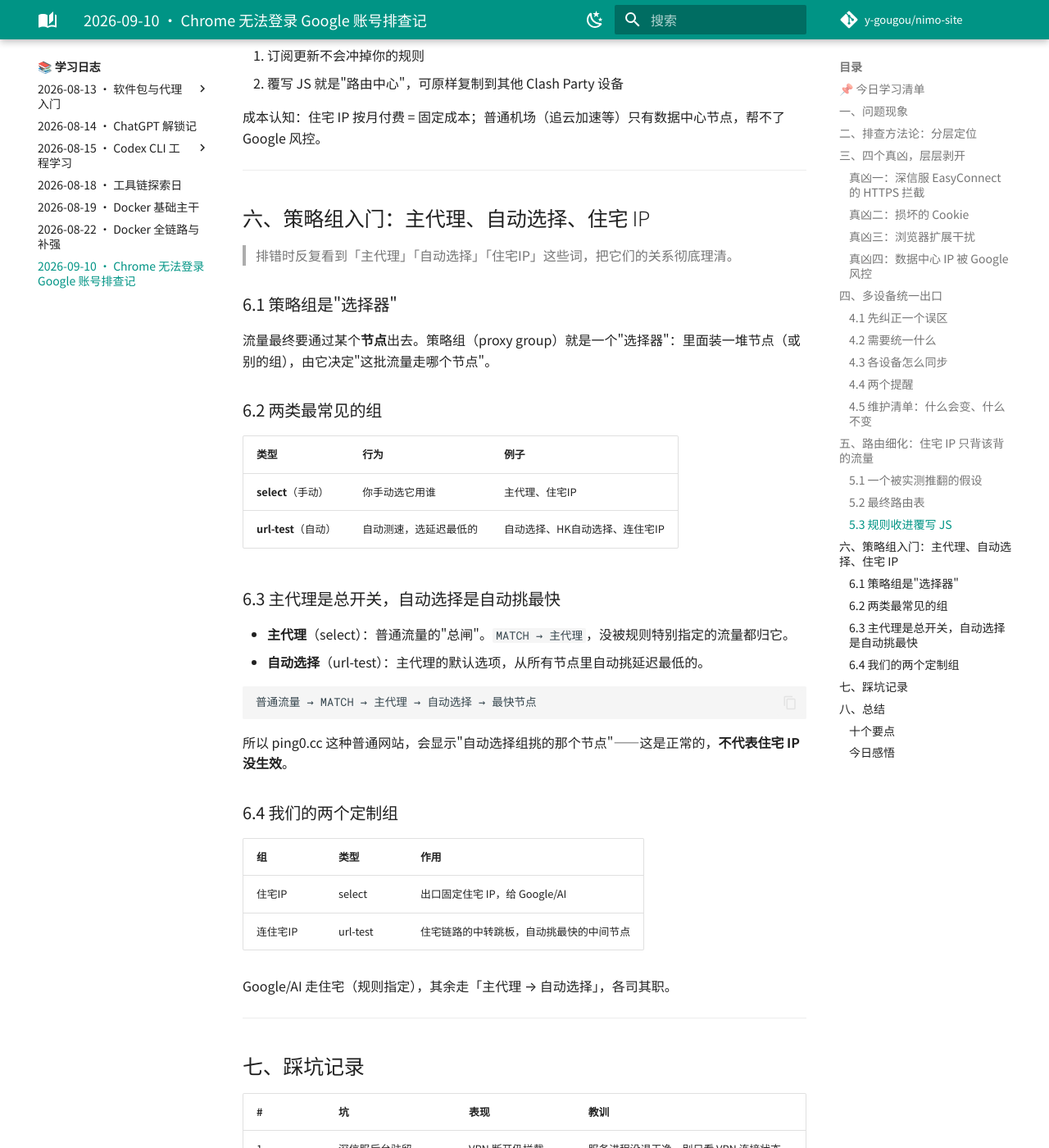
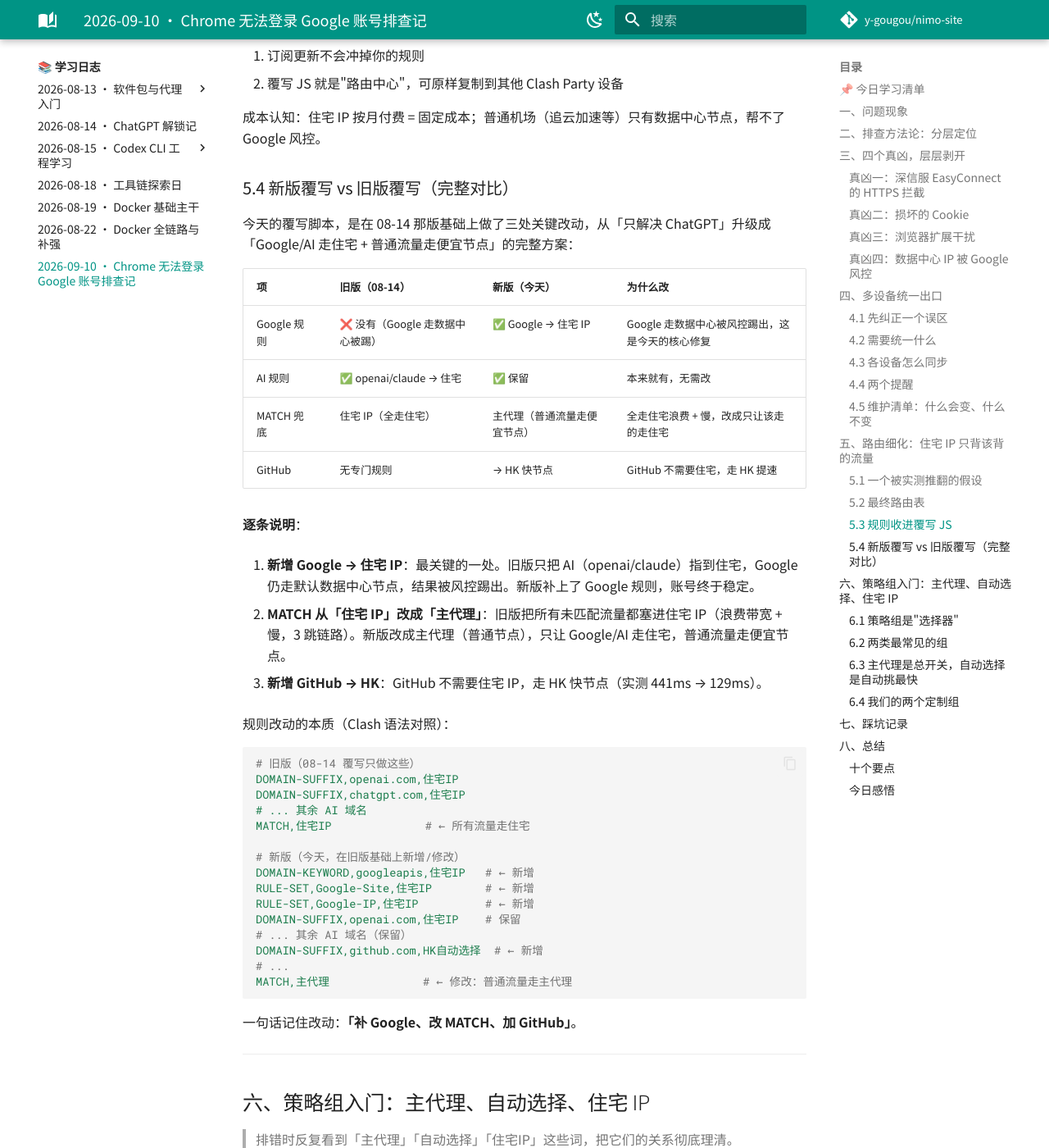
Before and after one commit to y-gougou/nimo-site, an MkDocs documentation site: the page built from docs/log/2026-09-10.md, in a window 1280 px wide and 1400 px high, scrolled down 6642 px. Shown: the whole window at 82% size. Built offline with MkDocs 1.6.1 and Material for MkDocs 9.7.7, drawn with Linux system fonts in a browser that asks for light colours; a script that is not in the unit is left out; comment, search, counter and statistics services are not loaded; some of the changed text lies outside the part shown.

Commit message:
日志: 补充新版vs旧版覆写对比，五台设备全部完成

````diff
--- a/docs/log/2026-09-10.md
+++ b/docs/log/2026-09-10.md
@@ -149,10 +149,10 @@
 | 设备 | 客户端 | 做法 |
 |------|--------|------|
 | 本机 Windows | Clash Party | ✅ 已完成（JS 覆写） |
+| 另一台 Windows | Clash Party | ✅ 已完成（复用 JS 覆写） |
+| Ubuntu | Clash Party | ✅ 已完成（复用 JS 覆写） |
 | iOS | Shadowrocket | ✅ 已完成（conf + `chain` 链式，FINAL→PROXY） |
 | Android | Clash Meta | ✅ 已完成（完整 yaml，内置住宅 IP + 规则） |
-| 另一台 Windows | Clash Party | 复用桌面 JS 覆写脚本 |
-| Ubuntu | Clash Party | 复用桌面 JS 覆写脚本 |
 
 **三要素**（每台设备都要有）：
 
@@ -207,6 +207,47 @@
 2. 覆写 JS 就是"路由中心"，可原样复制到其他 Clash Party 设备
 
 成本认知：住宅 IP 按月付费 = 固定成本；普通机场（追云加速等）只有数据中心节点，帮不了 Google 风控。
+
+### 5.4 新版覆写 vs 旧版覆写（完整对比）
+
+今天的覆写脚本，是在 08-14 那版基础上做了三处关键改动，从「只解决 ChatGPT」升级成「Google/AI 走住宅 + 普通流量走便宜节点」的完整方案：
+
+| 项 | 旧版（08-14） | 新版（今天） | 为什么改 |
+|----|--------------|-------------|---------|
+| Google 规则 | ❌ 没有（Google 走数据中心被踢） | ✅ Google → 住宅 IP | Google 走数据中心被风控踢出，这是今天的核心修复 |
+| AI 规则 | ✅ openai/claude → 住宅 | ✅ 保留 | 本来就有，无需改 |
+| MATCH 兜底 | 住宅 IP（全走住宅） | 主代理（普通流量走便宜节点） | 全走住宅浪费 + 慢，改成只让该走的走住宅 |
+| GitHub | 无专门规则 | → HK 快节点 | GitHub 不需要住宅，走 HK 提速 |
+
+**逐条说明**：
+
+1. **新增 Google → 住宅 IP**：最关键的一处。旧版只把 AI（openai/claude）指到住宅，Google 仍走默认数据中心节点，结果被风控踢出。新版补上了 Google 规则，账号终于稳定。
+
+2. **MATCH 从「住宅 IP」改成「主代理」**：旧版把所有未匹配流量都塞进住宅 IP（浪费带宽 + 慢，3 跳链路）。新版改成主代理（普通节点），只让 Google/AI 走住宅，普通流量走便宜节点。
+
+3. **新增 GitHub → HK**：GitHub 不需要住宅 IP，走 HK 快节点（实测 441ms → 129ms）。
+
+规则改动的本质（Clash 语法对照）：
+
+```yaml
+# 旧版（08-14 覆写只做这些）
+DOMAIN-SUFFIX,openai.com,住宅IP
+DOMAIN-SUFFIX,chatgpt.com,住宅IP
+# ... 其余 AI 域名
+MATCH,住宅IP              # ← 所有流量走住宅
+
+# 新版（今天，在旧版基础上新增/修改）
+DOMAIN-KEYWORD,googleapis,住宅IP   # ← 新增
+RULE-SET,Google-Site,住宅IP        # ← 新增
+RULE-SET,Google-IP,住宅IP          # ← 新增
+DOMAIN-SUFFIX,openai.com,住宅IP    # 保留
+# ... 其余 AI 域名（保留）
+DOMAIN-SUFFIX,github.com,HK自动选择  # ← 新增
+# ...
+MATCH,主代理              # ← 修改：普通流量走主代理
+```
+
+一句话记住改动：**「补 Google、改 MATCH、加 GitHub」**。
 
 ---
 
````
Also changed, not shown: other parts of docs/log/2026-09-10.md (+1 -1 lines).
